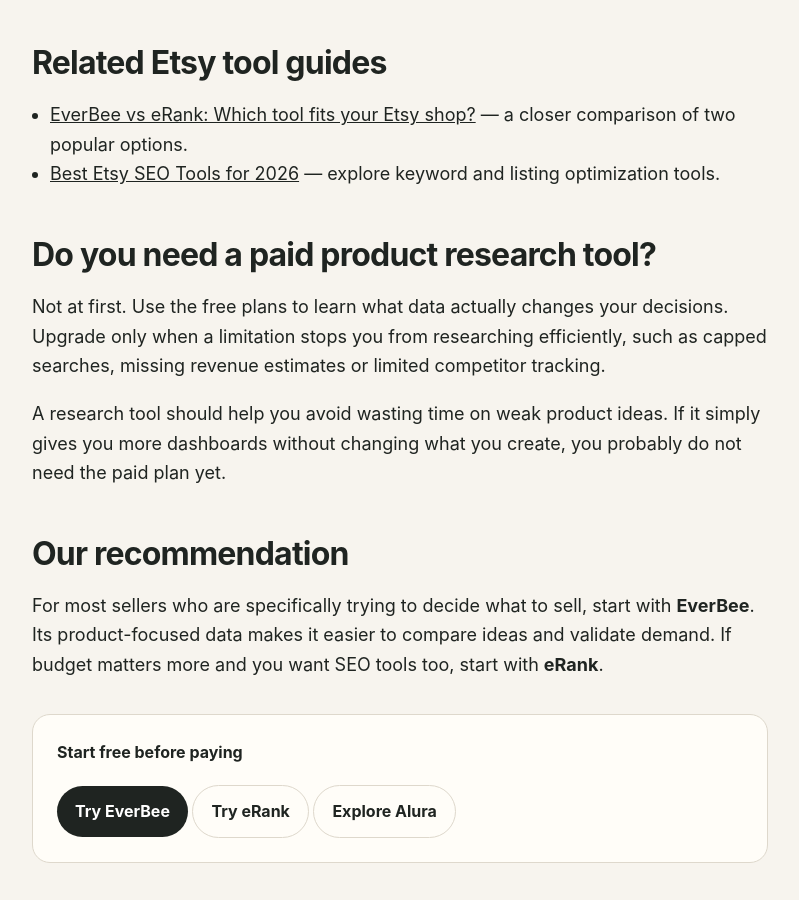
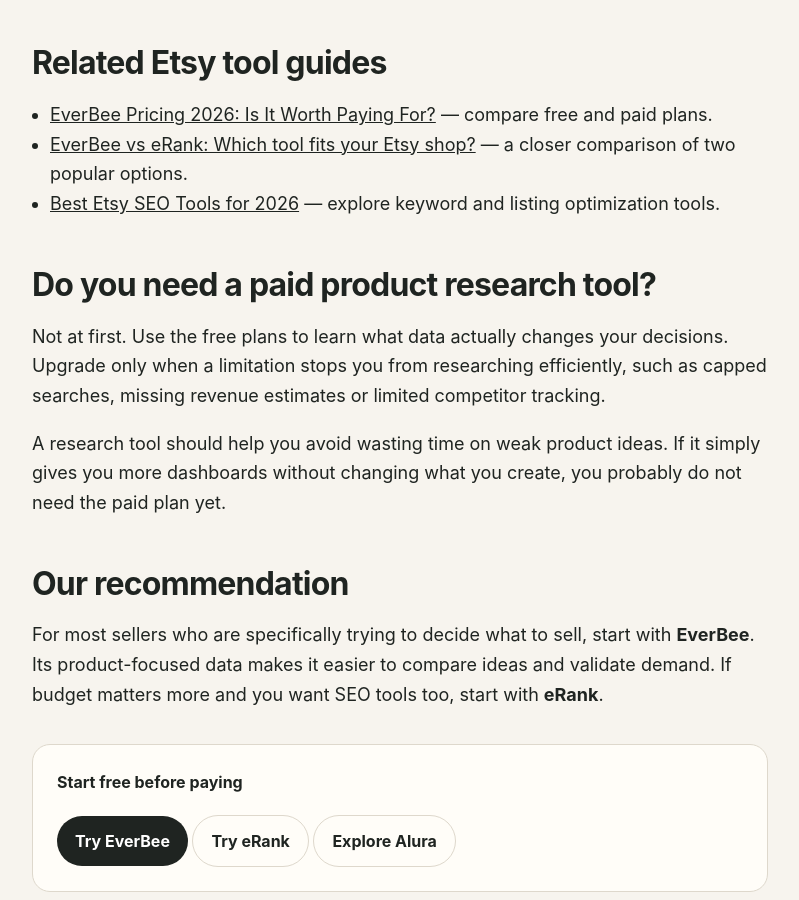
Before and after one commit to atoi-glitch/makershelf-starter, a plain HTML site: page blog/best-etsy-product-research-tools-2026.html in a window 1280 px wide. Shown: the part 5513-6413 px from the top of the page, without its empty margins (240-1039 px from the left). Drawn offline with Linux system fonts and the light colour scheme.

Commit message:
Link new EverBee pricing guide

```diff
--- a/blog/best-etsy-product-research-tools-2026.html
+++ b/blog/best-etsy-product-research-tools-2026.html
@@ -88,6 +88,7 @@
 
 <h2>Related Etsy tool guides</h2>
 <ul class="clean">
+<li><a href="everbee-pricing-2026.html">EverBee Pricing 2026: Is It Worth Paying For?</a> — compare free and paid plans.</li>
 <li><a href="everbee-vs-erank.html">EverBee vs eRank: Which tool fits your Etsy shop?</a> — a closer comparison of two popular options.</li>
 <li><a href="best-etsy-seo-tools-2026.html">Best Etsy SEO Tools for 2026</a> — explore keyword and listing optimization tools.</li>
 </ul>
```
